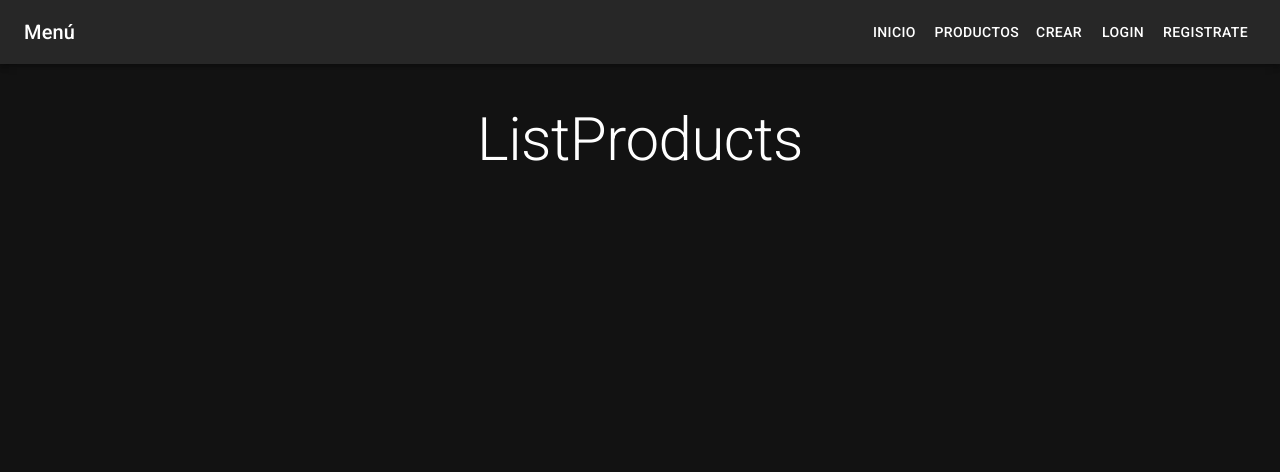
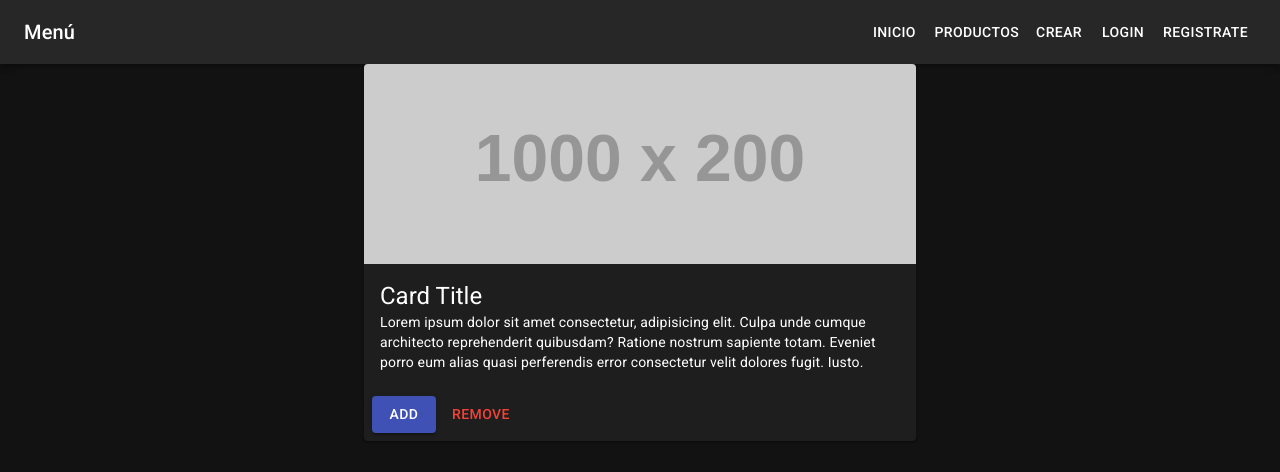
Before and after one commit to abachanian/Inventario, a React (Vite) app: page /listProducts in a window 1280 px wide. Shown: the top 472 px of the page. Built offline with nearby package versions, Linux system fonts and the light colour scheme.

Commit message:
arreglos en producto

```diff
--- a/src/assets/components/login/Register.jsx
+++ b/src/assets/components/login/Register.jsx
@@ -29,7 +29,7 @@ export default function Register() {
   };
 
   return (
-    <Container maxWidth="sm">
+    <Container maxWidth="sm" margin="auto">
       <Box display="flex" justifyContent="center" alignItems="center" minHeight="100vh">
         <Card>
           <CardContent>
@@ -49,6 +49,7 @@ export default function Register() {
                     name="name"
                     value={form.name}
                     onChange={handleChange}
+                    htmlFor="name"
                   />
                 </Grid>
                 <Grid size={{xs:12, md:3}}>
@@ -62,6 +63,7 @@ export default function Register() {
                     name="lastname"
                     value={form.lastname}
                     onChange={handleChange}
+                    htmlFor="lastname"
                   />
                 </Grid>
                 <Grid size={{xs:12, md:3}}>
@@ -75,6 +77,7 @@ export default function Register() {
                     name="email"
                     value={form.email}
                     onChange={handleChange}
+                    htmlFor="email"
                   />
                 </Grid>
                 <Grid size={{xs:12, md:3}}>
@@ -89,6 +92,7 @@ export default function Register() {
                     name="password"
                     value={form.password}
                     onChange={handleChange}
+                    htmlFor="password"
                   />
                 </Grid>
               </Grid>
--- a/src/assets/components/products/ListProducts.jsx
+++ b/src/assets/components/products/ListProducts.jsx
@@ -1,10 +1,33 @@
-import { Container, Typography } from '@mui/material'
 import React from 'react'
+import { Button, Card, CardActionArea, CardActions, CardContent, CardMedia, Container, Typography } from "@mui/material";
 
-export default function ListProducts() {
-  return (
-    <Container>
-      <Typography variant="h2" textAlign={"center"} mt={5}>ListProducts</Typography>
-    </Container>
-  )
+export default function MyCard () {
+
+    return (
+      <Container maxWidth="sm">
+        <Card maxWidth="xs">
+          <CardActionArea >
+
+            <CardMedia
+              component="img"
+              image="https://via.placeholder.com/1000x200"
+              height="200"
+              alt="Card Image"
+            />
+
+            <CardContent>
+              <Typography variant='h5'>Card Title</Typography>
+              <Typography component="p" variant="body2">Lorem ipsum dolor sit amet consectetur, adipisicing elit. Culpa unde cumque architecto reprehenderit quibusdam? Ratione nostrum sapiente totam. Eveniet porro eum alias quasi perferendis error consectetur velit dolores fugit. Iusto.</Typography>
+            </CardContent>
+
+          </CardActionArea>
+
+          <CardActions>
+            <Button variant="contained">Add</Button>
+            <Button color="error">Remove</Button>
+          </CardActions>
+
+        </Card>
+      </Container>
+    )
 }
```
